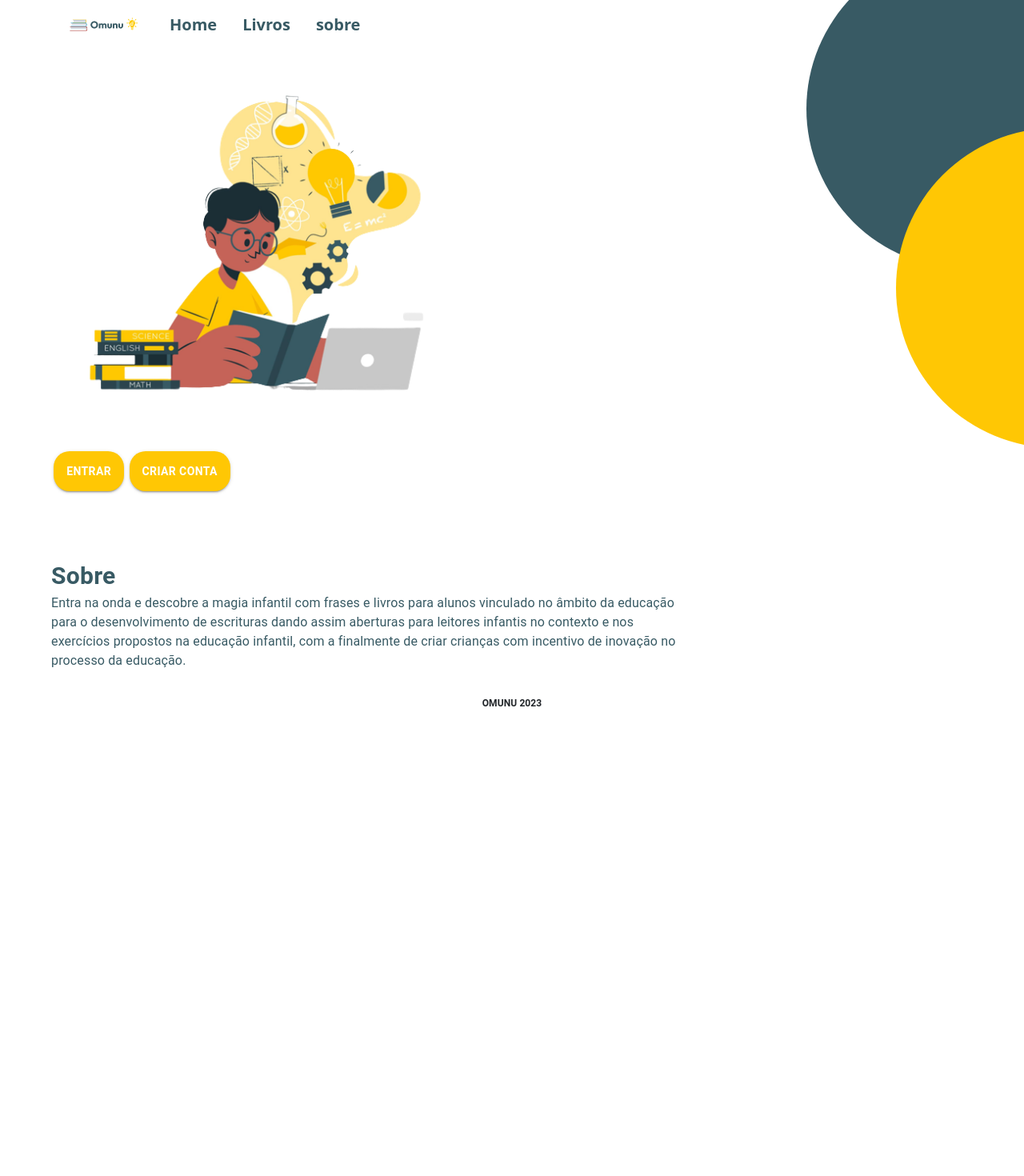
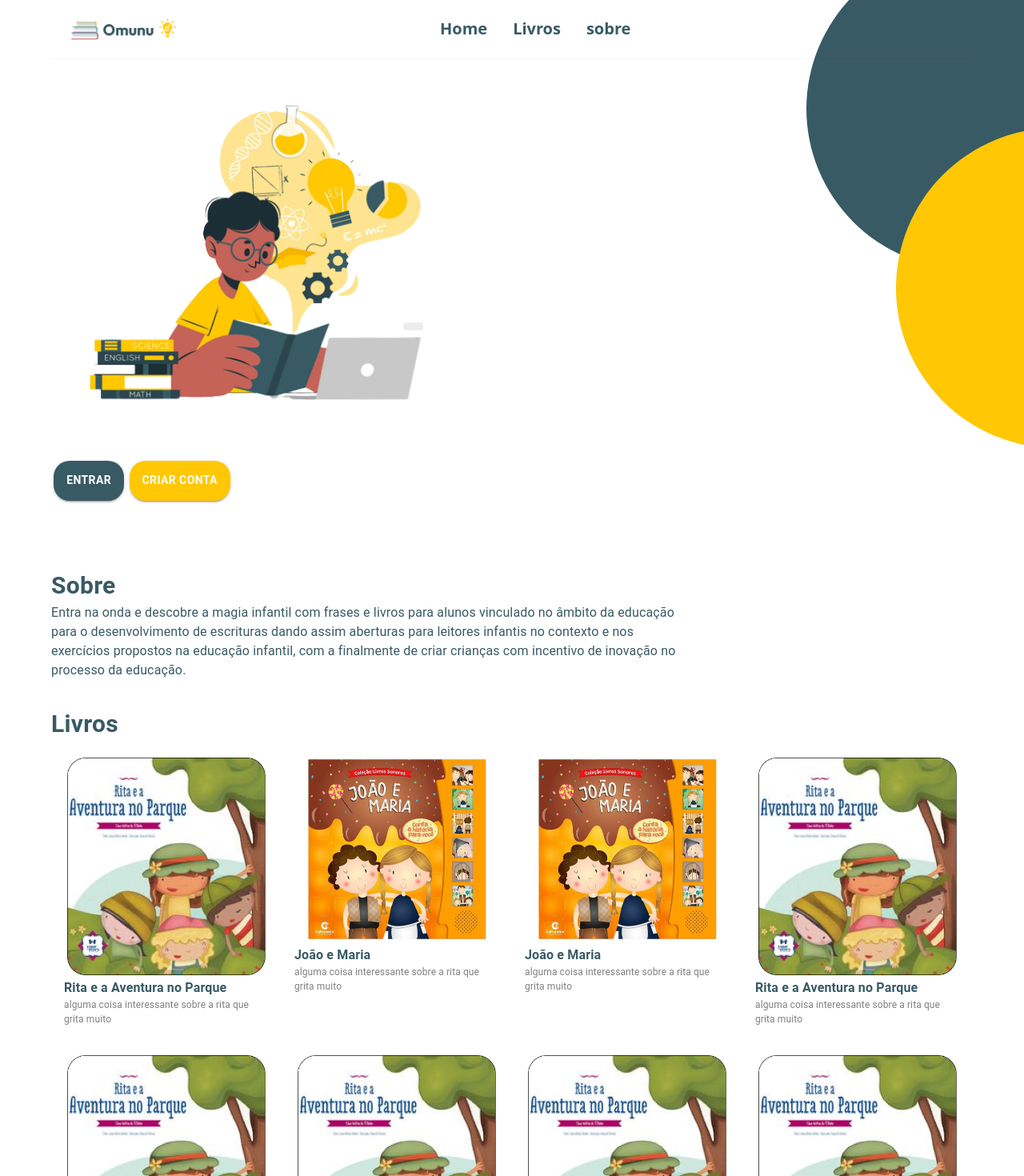
Before and after one commit to joelmarcolino/OMUNU2023, a Next.js app: page /Homepage in a window 1280 px wide. Shown: the top 1470 px of the page at 80% size. Before the commit the page ends 888 px from the top, so only its background shows below. Built offline with nearby package versions, Linux system fonts and the light colour scheme.

Commit message:
:bulb: some changes

```diff
--- a/src/components/Navbar/index.tsx
+++ b/src/components/Navbar/index.tsx
@@ -10,9 +10,9 @@ export const Navbar = () => {
       <Circle background="#385A64" right="-8rem" top="-4rem"/>
       <Circle background="#FFC704" right="-15rem" top="10rem"/>
       <Box sx={{m: "1rem"}}>
-        <ImageComponent name={logo} height={900} width={100}/>
+        <ImageComponent name={logo} height={900} width={150}/>
       </Box>
-      <List sx={{display: "flex", cursor: "pointer"}}>
+      <List sx={{display: "flex", cursor: "pointer", ml: "18rem"}}>
         <ListItem sx={{fontSize: "20px", fontWeight: "bold"}}>
         <Link href="/" style={{textDecoration: "none", color: "#385A64"}}>Home</Link>
         </ListItem>
--- a/src/pages/Homepage/index.tsx
+++ b/src/pages/Homepage/index.tsx
@@ -1,31 +1,54 @@
 import Link from "next/link"
-import { Container, Button, Box, Typography } from "@mui/material"
+import { useRouter } from "next/router";
+import {Button as MuiButton, ButtonProps} from "@mui/material"
+import { styled } from '@mui/material/styles';
+import { yellow } from '@mui/material/colors';
+import { Container, Button, Box, Typography, Divider, Grid } from "@mui/material"
 import { Navbar } from "../../components/Navbar"
 import { ImageComponent } from "../../components/Image/Image"
 import person from "../../../public/personReading.png"
 import { Footer } from "../../components/Footer"
+import { Books } from "../../mock/books";
 
 export default function Home() {
+  const router = useRouter()
+
+  const BlueToYellow = styled(MuiButton)<ButtonProps>(({ theme }) => ({
+    color: theme.palette.getContrastText(yellow[400]),
+    backgroundColor: "#385A64",
+    '&:hover': {
+      backgroundColor: "#FFC704",
+    },
+  }));
+
+  const YellowToBlue = styled(MuiButton)<ButtonProps>(({ theme }) => ({
+    color: theme.palette.getContrastText(yellow[400]),
+    backgroundColor: "#FFC704",
+    '&:hover': {
+      backgroundColor: "#385A64",
+    },
+  }));
+
   return (
     <Container maxWidth="lg">
       <Navbar />
+      <Divider sx={{width: "100%"}}/>
       <Box sx={{textAlign: "left"}}>
         <ImageComponent name={person} height={700} width={500}/>
         <Box>
-            <Button
+            <BlueToYellow
               variant="contained"
               sx={{
                 mt: "1rem",
                 height: "50px",
-                background: "#FFC704",
                 color: "white",
                 fontWeight: "bold",
                 m: ".2rem",
                 borderRadius: "20px"
               }}>
                   <Link href="/login" style={{textDecoration: "none", color: "white"}}>Entrar</Link>
-            </Button>
-            <Button
+            </BlueToYellow>
+            <YellowToBlue
               variant="contained"
               sx={{
                 mt: "1rem",
@@ -37,10 +60,10 @@ export default function Home() {
                 borderRadius: "20px"
                 }}>
                   <Link href="/signup" style={{textDecoration: "none", color: "white"}}>Criar Conta</Link>
-            </Button>
+            </YellowToBlue>
         </Box>
       </Box>
-      <Box sx={{mt: "5rem"}}>
+      <Box sx={{mt: "5rem", width: "40px"}}>
       <Typography
         sx={{
           textAlign: "left",
@@ -54,6 +77,30 @@ export default function Home() {
         Entra na onda e descobre a magia infantil com frases e livros para alunos vinculado no âmbito da educação para o desenvolvimento de escrituras dando assim aberturas para leitores infantis no contexto e nos exercícios propostos na educação infantil, com a finalmente de criar crianças com incentivo de inovação no processo da educação.
         </Typography>
       </Box>
+      <Box sx={{mt: "2rem"}}>
+      <Typography
+        sx={{
+          textAlign: "left",
+          fontWeight: "bold",
+          fontSize: "30px",
+          color: "#385A64"
+        }}>
+          Livros
+        </Typography>
+        <Grid container>
+            {
+              Books.map((book, index) => (
+                <Grid item xs={12} md={3}>
+                    <Box sx={{m: "1rem"}} onClick={() => router.push(`/book/?book_id=${index}`)}>
+                      <ImageComponent name={book.image} height={600} width={500}/>
+                          <Typography sx={{fontWeight: "bold", color: "#385A64"}}>{book.name}</Typography>
+                          <Typography sx={{color: "gray", fontSize: "12px"}}>{book.descricao}</Typography>
+                    </Box>
+                </Grid>
+                ))
+              }
+          </Grid>
+      </Box>
       <Footer />
     </Container>
   )
--- a/src/pages/change_password/index.tsx
+++ b/src/pages/change_password/index.tsx
@@ -19,7 +19,7 @@ export default function Signup(){
           fontSize: "30px",
           color: "#385A64"
         }}>
-          Entrar
+          Mudar Senha
         </Typography>
         <Box sx={{display: "flex", alignItems: "center", justifyContent: "center", mt: "1rem"}}>
           <FormControl sx={{width: "20rem"}}>
@@ -35,9 +35,8 @@ export default function Signup(){
                 color: "white",
                 fontWeight: "bold"
                 }}>
-                  Mudar Senha
+                  Resetar
             </Button>
-            <Typography sx={{textAlign: "center", m: "1rem", fontWeight: "bold"}}>Recuperar Acesso</Typography>
             <Divider>
             ou
           </Divider>
--- a/src/pages/login/index.tsx
+++ b/src/pages/login/index.tsx
@@ -1,6 +1,7 @@
 import {Container, Box, FormControl, Stack, Typography, Button, Divider } from "@mui/material"
 import { Input } from "../../components/input"
 import { ImageComponent } from "../../components/Image/Image"
+import Link from "next/link"
 import logo from "../../../public/omunu_logo.png"
 import { Circle } from "../../components/Solids Effects/Circle"
 import { Social } from "../../components/Social"
@@ -19,7 +20,7 @@ export default function Signup(){
           fontSize: "30px",
           color: "#385A64"
         }}>
-          Entrar
+          LOG <span>II</span> N
         </Typography>
         <Box sx={{display: "flex", alignItems: "center", justifyContent: "center", mt: "1rem"}}>
           <FormControl sx={{width: "20rem"}}>
@@ -38,7 +39,7 @@ export default function Signup(){
                 }}>
                   Entrar
             </Button>
-            <Typography sx={{textAlign: "center", m: "1rem", fontWeight: "bold"}}>Recuperar Acesso</Typography>
+            <Typography sx={{textAlign: "center", m: "1rem", fontWeight: "bold"}}><Link href="/change_password" style={{textDecoration: "none", color: "#385A64"}}>Recuperar Senha</Link></Typography>
             <Divider>
             ou
           </Divider>
```
Also changed, not shown: src/components/Social/index.tsx (+4 -4 lines).
